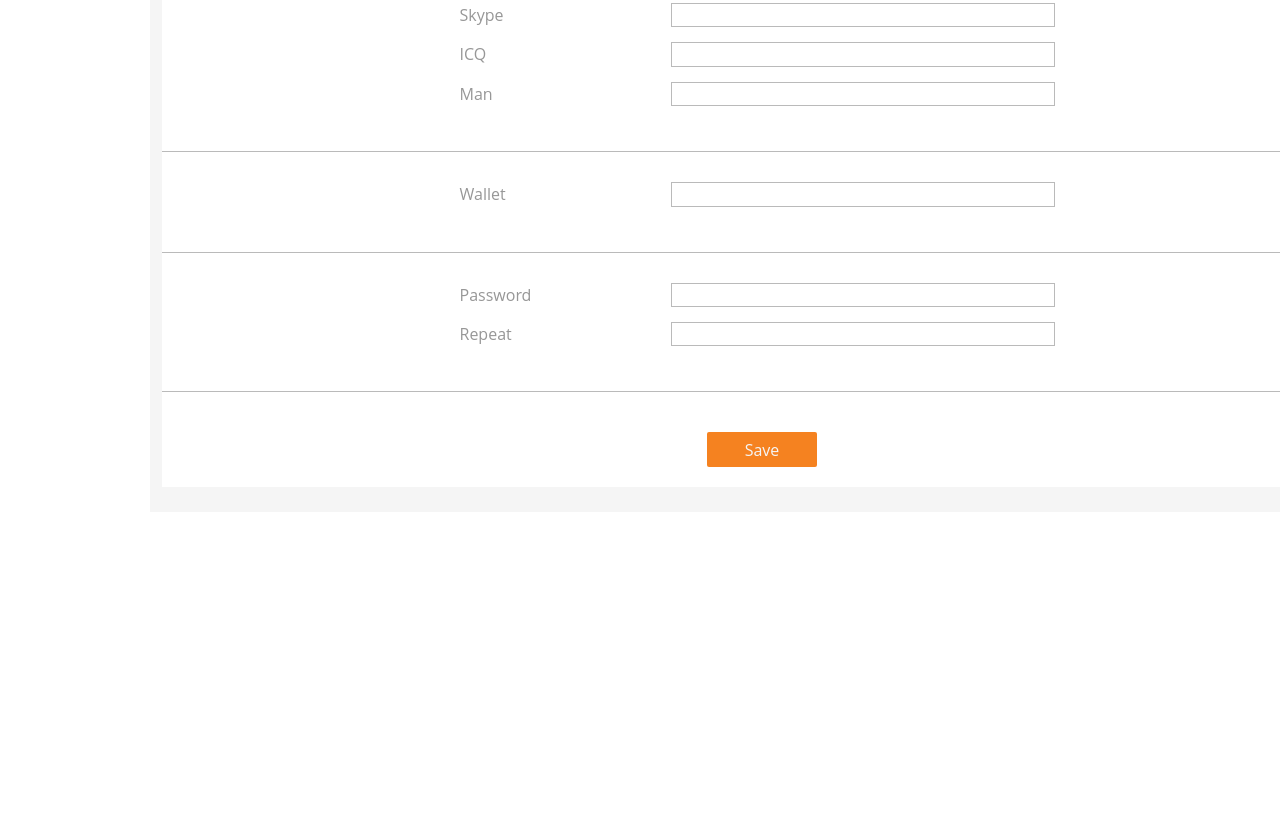
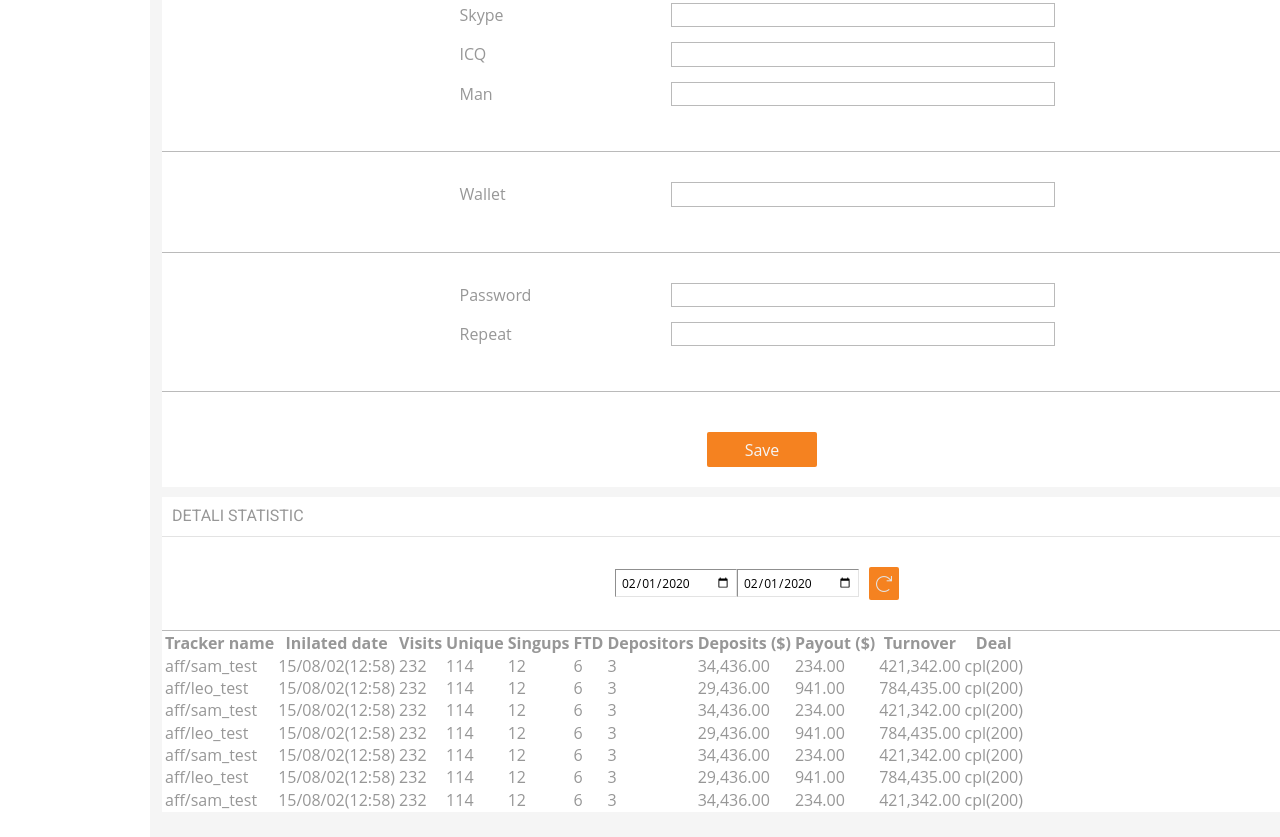
Before and after one commit to JakubOlkowicz/solo-project, a website: page src/index.html in a window 1280 px wide. Shown: the part 1885-2722 px from the top of the page. Before the commit the page ends 2397 px from the top, so only its background shows below. Drawn offline with nearby package versions, Linux system fonts and the light colour scheme; files that its build step writes are made by us from their sources.

Commit message:
add clear page detail static

```diff
--- a/src/index.html
+++ b/src/index.html
@@ -371,6 +371,127 @@
         <button class="btn btn-ora" type="submit"><span>Save</span></button>
       </div>
     </div>
+    <div class="detail container">
+      <div class="topic">
+        <h4>DETALI STATISTIC</h4>
+      </div>
+      <div class="calendar">
+        <input type="date" id="start" value="2020-02-01" min="2019-02-01">
+        <input type="date" id="end" value="2020-02-01" min="2019-02-01">
+        <button class="btn btn-ora" style="width: 30px; padding-top: 9px;">
+          <i class="icon-refresh"></i>
+        </button>
+      </div>
+      <div class="static">
+        <table>
+          <tr>
+            <th>Tracker name</th>
+            <th>Inilated date</th>
+            <th>Visits</th>
+            <th>Unique</th>
+            <th>Singups</th>
+            <th>FTD</th>
+            <th>Depositors</th>
+            <th>Deposits ($)</th>
+            <th>Payout ($)</th>
+            <th>Turnover</th>
+            <th>Deal</th>
+          </tr>
+          <tr>
+            <td>aff/sam_test</td>
+            <td>15/08/02(12:58)</td>
+            <td>232</td>
+            <td>114</td>
+            <td>12</td>
+            <td>6</td>
+            <td>3</td>
+            <td>34,436.00</td>
+            <td>234.00</td>
+            <td>421,342.00</td>
+            <td>cpl(200)</td>
+          </tr>
+          <tr>
+            <td>aff/leo_test</td>
+            <td>15/08/02(12:58)</td>
+            <td>232</td>
+            <td>114</td>
+            <td>12</td>
+            <td>6</td>
+            <td>3</td>
+            <td>29,436.00</td>
+            <td>941.00</td>
+            <td>784,435.00</td>
+            <td>cpl(200)</td>
+          </tr>
+          <tr>
+            <td>aff/sam_test</td>
+            <td>15/08/02(12:58)</td>
+            <td>232</td>
+            <td>114</td>
+            <td>12</td>
+            <td>6</td>
+            <td>3</td>
+            <td>34,436.00</td>
+            <td>234.00</td>
+            <td>421,342.00</td>
+            <td>cpl(200)</td>
+          </tr>
+          <tr>
+            <td>aff/leo_test</td>
+            <td>15/08/02(12:58)</td>
+            <td>232</td>
+            <td>114</td>
+            <td>12</td>
+            <td>6</td>
+            <td>3</td>
+            <td>29,436.00</td>
+            <td>941.00</td>
+            <td>784,435.00</td>
+            <td>cpl(200)</td>
+          </tr>
+          <tr>
+            <td>aff/sam_test</td>
+            <td>15/08/02(12:58)</td>
+            <td>232</td>
+            <td>114</td>
+            <td>12</td>
+            <td>6</td>
+            <td>3</td>
+            <td>34,436.00</td>
+            <td>234.00</td>
+            <td>421,342.00</td>
+            <td>cpl(200)</td>
+          </tr>
+          <tr>
+            <td>aff/leo_test</td>
+            <td>15/08/02(12:58)</td>
+            <td>232</td>
+            <td>114</td>
+            <td>12</td>
+            <td>6</td>
+            <td>3</td>
+            <td>29,436.00</td>
+            <td>941.00</td>
+            <td>784,435.00</td>
+            <td>cpl(200)</td>
+          </tr>
+          <tr>
+            <td>aff/sam_test</td>
+            <td>15/08/02(12:58)</td>
+            <td>232</td>
+            <td>114</td>
+            <td>12</td>
+            <td>6</td>
+            <td>3</td>
+            <td>34,436.00</td>
+            <td>234.00</td>
+            <td>421,342.00</td>
+            <td>cpl(200)</td>
+          </tr>
+        </table>
+        <div class="belt"></div>
+      </div>
+    </div>
    </section>
    <script type="text/javascript" src="./js/script.js"></script>
 </body>
```
